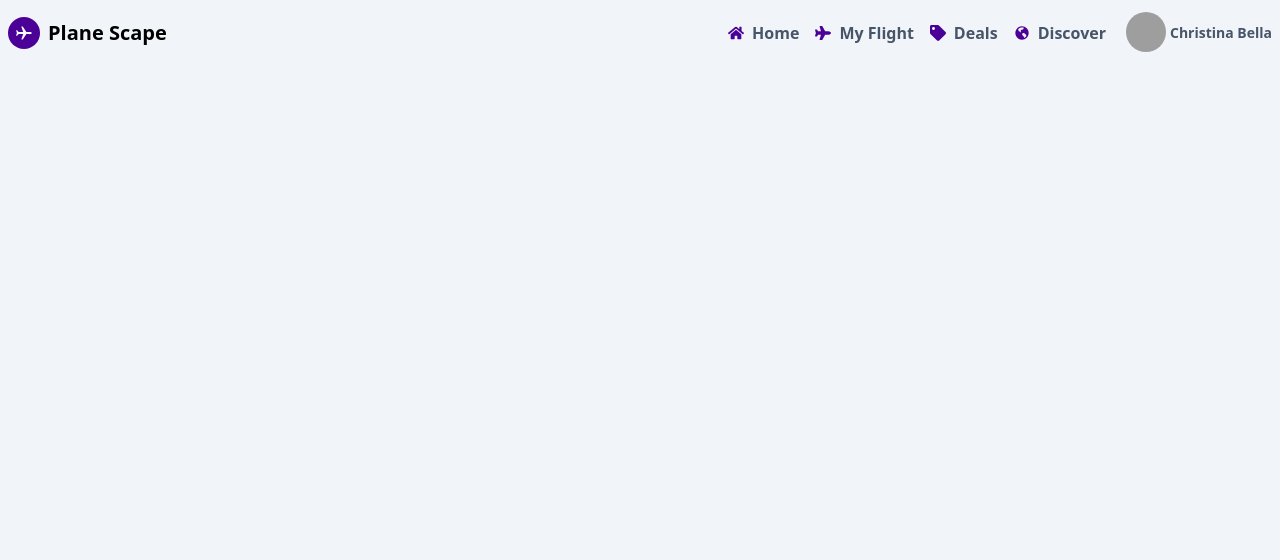
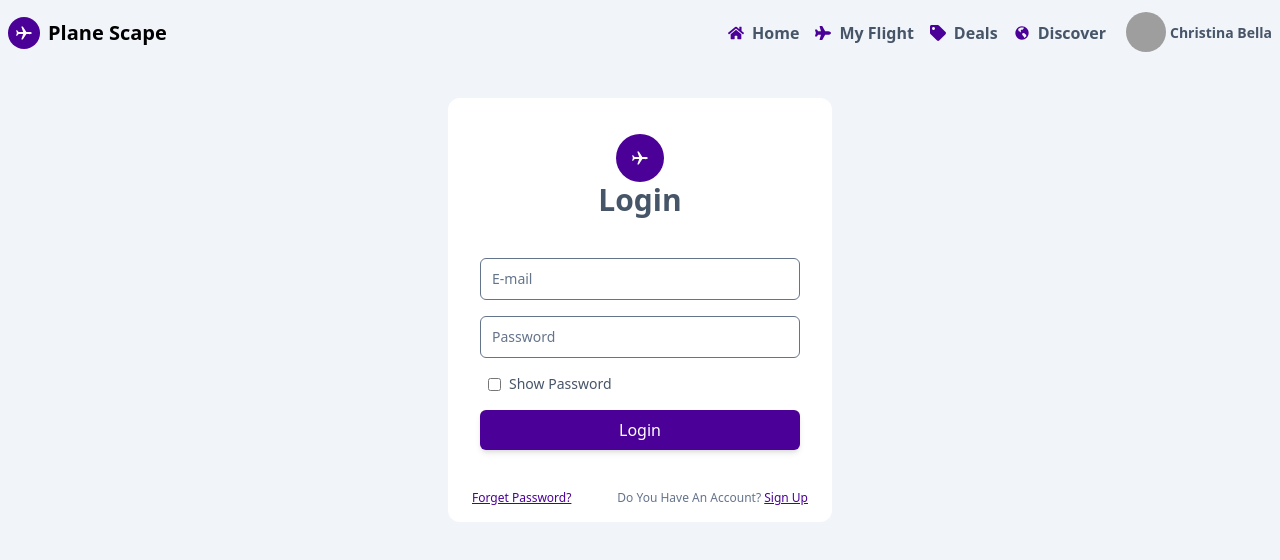
Before and after one commit to musayar9/Plane-Scape-Apps, a React (Vite) app in the folder client/: page /login in a window 1280 px wide. Shown: the top 560 px of the page. Built offline with nearby package versions, Linux system fonts and the light colour scheme; grey boxes are pictures that could not be loaded.

Commit message:
created login page

```diff
--- a/client/src/App.jsx
+++ b/client/src/App.jsx
@@ -3,6 +3,7 @@ import Home from "./pages/Home";
 import MyFlight from "./pages/MyFlight";
 import Navbar from "./components/Navbar";
 import { Toaster } from "react-hot-toast";
+import Login from "./pages/Login";
 
 function App() {
   return (
@@ -10,6 +11,7 @@ function App() {
       <Navbar />
       <Routes>
         <Route path="/" element={<Home />} />
+        <Route path="/login" element={<Login />} />
         <Route path="/myFlight" element={<MyFlight />} />
       </Routes>
       <Toaster position="top-center" toastOptions={{ duration: 5000 }} />
--- /dev/null
+++ b/client/src/pages/Login.jsx
@@ -0,0 +1,85 @@
+
+import { IoIosAirplane } from 'react-icons/io';
+import { Link } from 'react-router-dom';
+
+const Login = () => {
+  return (
+    <div className="mx-auto max-w-sm p-4 space-y-6 my-8 rounded-xl bg-white">
+      <div className="flex items-center justify-center flex-col m-5">
+        <span
+          className="bg-[#4b0097] w-12 h-12 rounded-full flex justify-center
+        items-center"
+        >
+          <IoIosAirplane className="text-white" size={18} />{" "}
+        </span>
+        <h1 className="text-3xl font-semibold  text-slate-600">Login</h1>
+      </div>
+
+      <form className="flex flex-col gap-4 p-4 ">
+        <div className="relative ">
+          <input
+            type="email"
+            id="email"
+            className="peer w-full block px-3.5 pb-2.5 pt-2.5 text-sm font-semibold  text-slate-500 bg-transparent rounded-md border border-slate-500 appearance-none focus:outline-[#4b0097] "
+            placeholder=" "
+            name="email"
+          />
+          <label
+            htmlFor="email"
+            className="flex  absolute text-sm text-slate-500 duration-300 transform -translate-y-4 scale-75 top-2 z-10 origin-[0] bg-white px-2 peer-focus:px-2  peer-focus:text-[#4b0097]   peer-placeholder-shown:scale-100 peer-placeholder-shown:-translate-y-1/2 peer-placeholder-shown:top-1/2  peer-focus:top-2 peer-focus:scale-75 peer-focus:-translate-y-4 rtl:peer-focus:translate-x-1/4 rtl:peer-focus:left-auto start-1"
+          >
+            E-mail
+          </label>
+        </div>
+
+        <div className="relative ">
+          <input
+            type={"text"}
+            id="password"
+            className="peer w-full block px-3.5 pb-2.5 pt-2.5 text-sm font-semibold  text-slate-500  bg-transparent rounded-md border border-slate-500 appearance-none focus:outline-[#4b0097] "
+            placeholder=" "
+            name="password"
+          />
+          <label
+            htmlFor="password"
+            className="flex  absolute text-sm text-slate-500 duration-300 transform -translate-y-4 scale-75 top-2 z-10 origin-[0] bg-white px-2 peer-focus:px-2  peer-focus:text-[#4b0097] peer-placeholder-shown:scale-100 peer-placeholder-shown:-translate-y-1/2 peer-placeholder-shown:top-1/2  peer-focus:top-2 peer-focus:scale-75 peer-focus:-translate-y-4 rtl:peer-focus:translate-x-1/4 rtl:peer-focus:left-auto start-1"
+          >
+            Password
+          </label>
+        </div>
+
+        <div className="text-sm  flex items-center pl-2 gap-2">
+          <input
+            className="border border-slate-500 outline-none text-emerald-600 rounded-sm focus:border-emerald-500"
+            type="checkbox"
+          />
+          <span className="text-slate-600">Show Password</span>
+        </div>
+
+        <button
+          type="submit"
+          className="bg-[#4b0097] text-white p-2 hover:translate-y-1 rounded-md shadow-md"
+        >
+          Login
+        </button>
+      </form>
+
+      <div className="flex justify-between my-2">
+        <Link
+          to="/reset-password"
+          className=" text-xs text-[#4b0097] pl-2 underline hover:text-blue-700 "
+        >
+          Forget Password?
+        </Link>
+        <p className="text-xs text-slate-500">
+          Do You Have An Account?{" "}
+          <Link to="/sign-up" className="text-[#4b0097] underline pr-2">
+            Sign Up
+          </Link>
+        </p>
+      </div>
+    </div>
+  );
+}
+
+export default Login
```
